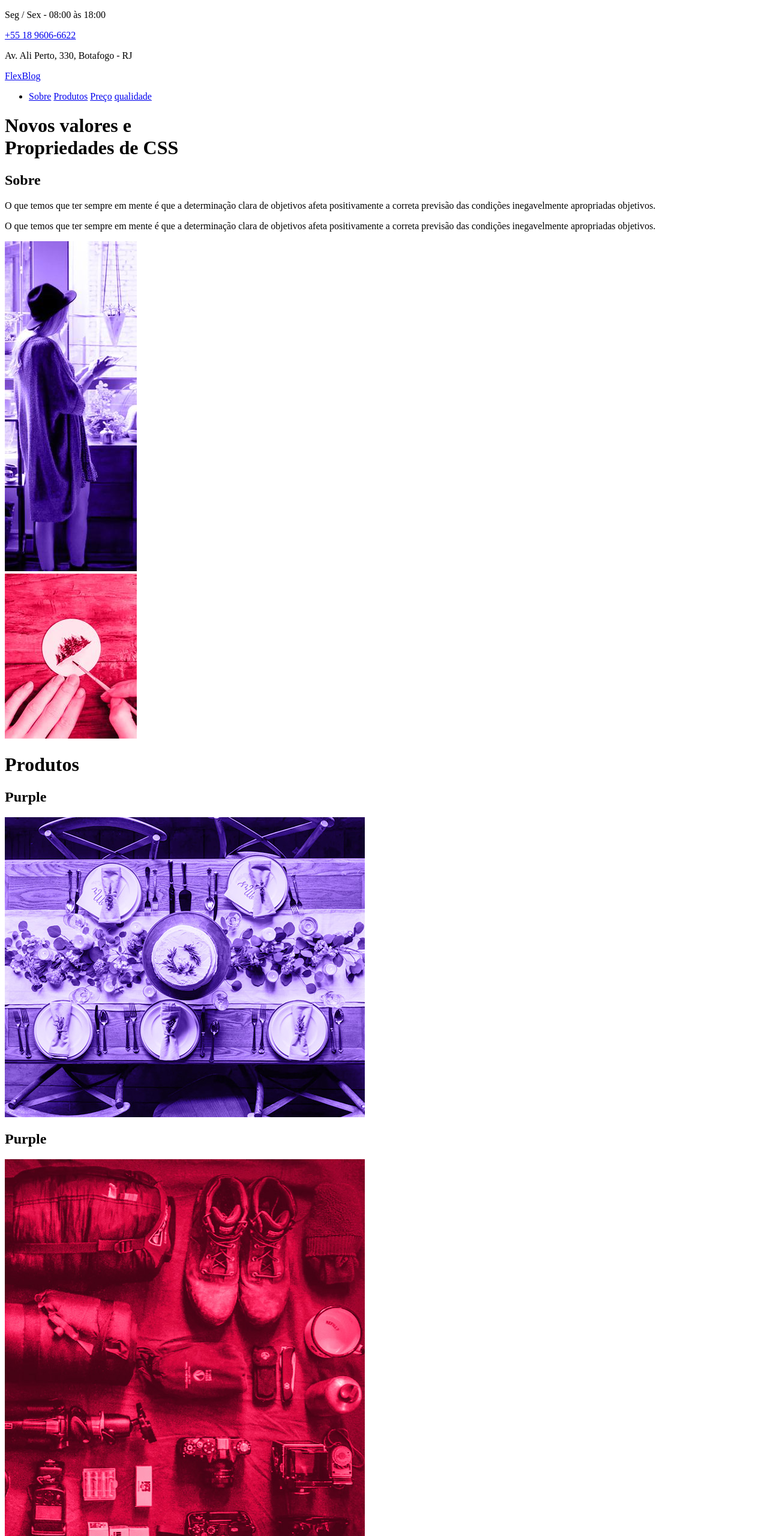
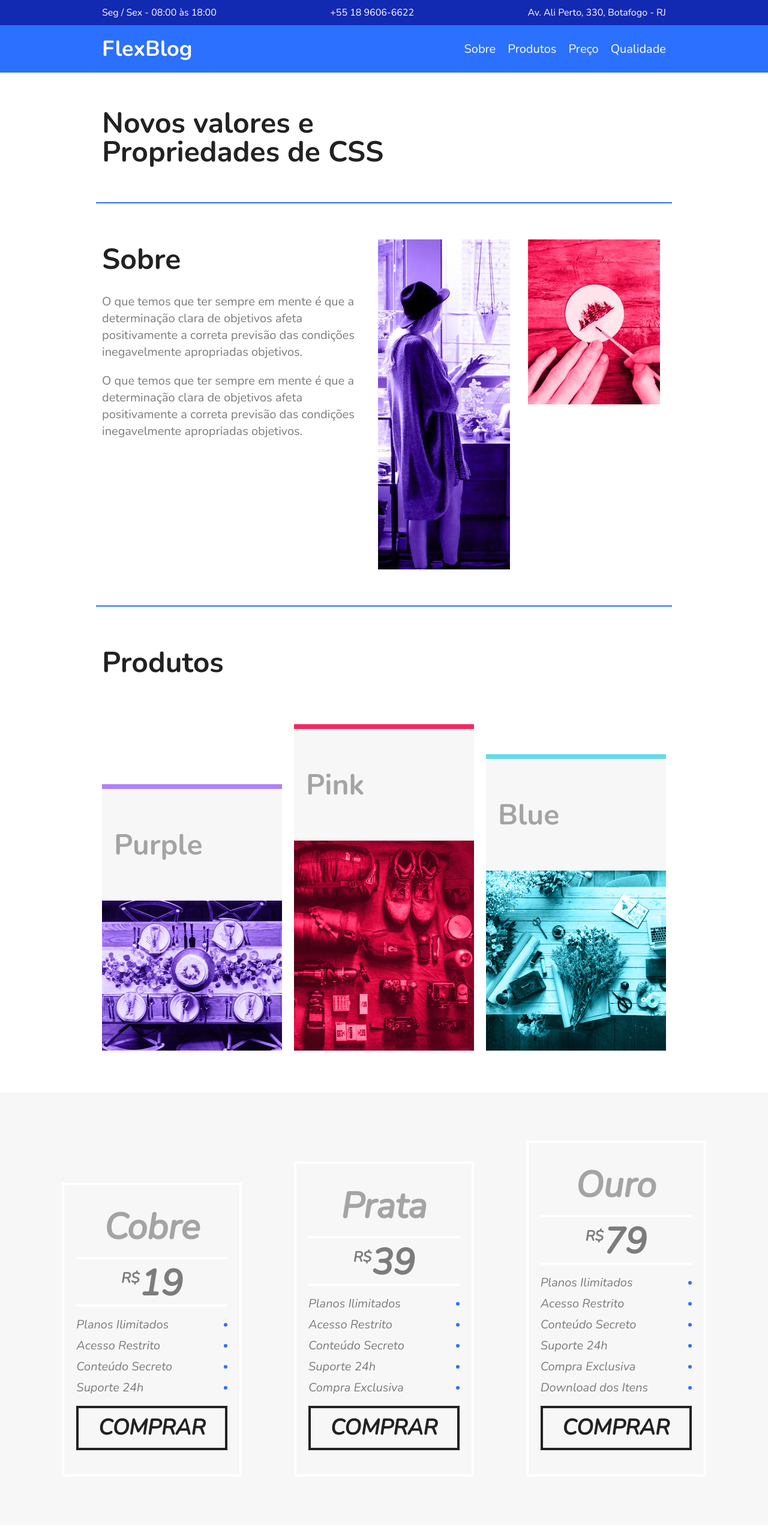
Before and after one commit to gabriellima3/flexblog, a plain HTML site: page index.html in a window 1280 px wide. Shown: the top 2560 px of the page at 60% size. Drawn offline with nearby package versions, Linux system fonts and the light colour scheme.

Commit message:
feat: estilos

```diff
--- a/css/style.css
+++ b/css/style.css
@@ -0,0 +1,406 @@
+body,
+h1,
+h2,
+p,
+ul,
+li,
+a {
+  margin: 0;
+  padding: 0;
+}
+
+body {
+  font-family: "Nunito", Helvetica, Arial, sans-serif;
+  color: #222;
+}
+
+li {
+  list-style: none;
+}
+
+a {
+  text-decoration: none;
+}
+
+img {
+  display: block;
+  max-width: 100%;
+}
+
+* {
+  box-sizing: border-box;
+}
+
+/*Supeinfo*/
+
+.superinfo-bg {
+  background: #122ab2;
+  color: white;
+}
+
+.superinfo {
+  max-width: 960px;
+  margin: 0 auto;
+  display: flex;
+  justify-content: space-between;
+  flex-wrap: wrap;
+  padding-top: 10px;
+}
+
+.superinfo p,
+.superinfo a {
+  margin: 0 10px 10px 10px;
+}
+
+.superinfo a {
+  color: white;
+}
+
+/*Menu*/
+.menu-bg {
+  background: #2c70ff;
+}
+
+.menu {
+  max-width: 960px;
+  margin: 0 auto;
+  padding: 15px 0;
+  display: flex;
+  flex-wrap: wrap;
+  justify-content: space-between;
+  align-items: center;
+}
+
+.menu a {
+  color: white;
+}
+
+.menu-logo a {
+  font-size: 2.25em;
+  font-weight: bold;
+  margin: 0 10px;
+}
+
+.menu-nav ul {
+  display: flex;
+  flex-wrap: wrap;
+}
+
+.menu-nav a {
+  font-size: 1.25em;
+  display: block;
+  padding: 10px;
+}
+
+.menu-nav a:hover {
+  color: #122ab2;
+}
+
+/*Introdução*/
+
+.introducao {
+  font-size: 3em;
+  line-height: 1;
+  max-width: 960px;
+  margin: 0 auto;
+  padding: 60px 10px;
+}
+
+/*Sobre*/
+
+.sobre {
+  border-top: 2px solid #2c70ff;
+  border-bottom: 2px solid #2c70ff;
+  max-width: 960px;
+  margin: 0 auto;
+  padding: 60px 0;
+  display: flex;
+  flex-wrap: wrap;
+}
+
+.sobre-info {
+  flex: 2 1 300px;
+  margin: 0 10px;
+}
+
+.sobre-info h1 {
+  font-size: 3em;
+  margin-bottom: 0.5em;
+}
+
+.sobre-info p {
+  font-size: 1.25em;
+  line-height: 1.4;
+  margin-bottom: 1em;
+  color: #7c7c7c;
+}
+
+.sobre-img {
+  flex: 1 1 160px;
+  margin: 0 10px;
+}
+
+/*Produtos */
+.produtos {
+  max-width: 960px;
+  margin: 60px auto;
+}
+
+.produtos h1 {
+  font-size: 3em;
+  margin: 0 10px 60px 10px;
+}
+
+.produtos-container {
+  display: flex;
+  flex-wrap: wrap;
+  align-items: flex-end;
+}
+
+.produtos-item {
+  flex: 1 1 175px;
+  margin: 10px;
+}
+
+.produtos-item h2 {
+  font-size: 3em;
+  color: #a4a4a4;
+  background: #f7f7f7;
+  padding: 60px 20px;
+}
+
+.purple {
+  border-top: 8px solid #ae81ff;
+}
+
+.pink {
+  border-top: 8px solid #f9265e;
+}
+
+.blue {
+  border-top: 8px solid #66d9eb;
+}
+
+/*Preço*/
+
+.preco {
+  background: #f7f7f7;
+  padding: 60px;
+  display: flex;
+  flex-wrap: wrap;
+  align-items: flex-end;
+}
+
+.preco-item {
+  flex: 1 1 260px;
+  border: 4px solid white;
+  padding: 20px;
+  margin: 10px;
+}
+
+.preco-item h2 {
+  font-size: 3em;
+  color: #a4a4a4;
+  text-align: center;
+  margin-top: 20px;
+}
+
+.preco-item span {
+  max-width: 300px;
+  margin: 20px auto;
+  display: block;
+  font-size: 3em;
+  text-align: center;
+  font-weight: bold;
+  padding: 10px 0 5px 0;
+  border-top: 4px solid white;
+  border-bottom: 4px solid white;
+}
+
+.preco-item sup {
+  font-size: 1.5rem;
+}
+
+.preco-item {
+  max-width: 300px;
+  margin: 20px auto;
+  font-size: 1.25em;
+  line-height: 1;
+  font-style: italic;
+  color: #7c7c7c;
+  min-height: 260px;
+}
+
+.preco-item li {
+  display: flex;
+  justify-content: space-between;
+  align-items: center;
+  margin-bottom: 15px;
+}
+
+.preco-item li::after {
+  content: "";
+  display: block;
+  width: 6px;
+  height: 6px;
+  background: #2c70ff;
+  border-radius: 50%;
+}
+
+.preco-item a {
+  max-width: 300px;
+  display: block;
+  margin: 20px auto;
+  border: 4px solid;
+  color: #222;
+  text-transform: uppercase;
+  font-weight: bold;
+  font-size: 2.25rem;
+  padding: 15px 0;
+  text-align: center;
+}
+
+@media (max-width: 768px) {
+  .preco {
+    padding-left: 10px;
+    padding-right: 10px;
+  }
+
+  .preco .preco-item:nth-child(3) {
+    order: -2;
+  }
+  .preco .preco-item:nth-child(2) {
+    order: -1;
+  }
+}
+
+/*Qualidade*/
+
+.qualidade {
+  max-width: 960px;
+  margin: 60px auto;
+  display: flex;
+  flex-wrap: wrap;
+}
+
+.qualidade-item {
+  flex: 1 1 300px;
+  margin: 20px 10px;
+}
+
+.qualidade-item h2 {
+  font-size: 2.25em;
+  color: #a4a4a4;
+  margin-bottom: 20px;
+}
+
+.qualidade-item h2::before {
+  content: "";
+  display: inline-block;
+  width: 8px;
+  height: 30px;
+  margin-right: 10px;
+  background: blue;
+}
+
+.qualidade-item:nth-of-type(3n + 1) h2::before {
+  background: #ae81ff;
+}
+
+.qualidade-item:nth-of-type(3n + 2) h2::before {
+  background: #f9265e;
+}
+
+.qualidade-item:nth-of-type(3n + 3) h2::before {
+  background: #66d9eb;
+}
+
+.qualidade-item p {
+  font-size: 1.25em;
+  line-height: 1.4;
+  color: #7c7c7c;
+}
+
+/*Newsletter*/
+
+.newsletter {
+  background: #f7f7f7;
+  padding: 60px calc((100% - 960px) / 2);
+  display: flex;
+  flex-wrap: wrap;
+}
+
+.newsletter-info {
+  flex: 1 1 200px;
+  margin: 0 10px;
+}
+
+.newsletter-info h1 {
+  font-size: 3em;
+  color: #a4a4a4;
+}
+
+.newsletter-info p {
+  font-size: 1.25em;
+  font-style: italic;
+  max-width: 230px;
+  color: #7c7c7c;
+  margin-bottom: 10px;
+}
+
+.newsletter-form {
+  flex: 2 1 260px;
+  margin: 0 10px;
+  align-self: center;
+  display: flex;
+  flex-wrap: wrap;
+}
+
+.newsletter-form input {
+  flex: 3 1 200px;
+  font-size: 1.25em;
+  color: #7c7c7c;
+  font-style: italic;
+  font-family: "Nunito", Helvetica, Arial, sans-serif;
+  border: 4px solid #2c70ff;
+  background: transparent;
+  padding: 15px 10px;
+  margin: 0px;
+  border-radius: 0px;
+}
+
+.newsletter-form button {
+  flex: 1 1 200px;
+  font-family: "Nunito", Helvetica, Arial, sans-serif;
+  font-size: 2.25em;
+  font-weight: bold;
+  text-transform: uppercase;
+  background: #2c70ff;
+  color: white;
+  margin: 0;
+  cursor: pointer;
+  border: 0;
+  padding: 15px 10px;
+}
+
+@media (max-width: 600px) {
+  .newsletter-form button {
+    font-size: 1.5em;
+  }
+}
+
+/*Footer*/
+
+.footer {
+  display: flex;
+  align-items: center;
+  height: 200px;
+  background: #2c70ff;
+}
+
+.footer p {
+  flex: 1;
+  text-align: center;
+  font-size: 2.25em;
+  color: #122ab2;
+}
--- a/index.html
+++ b/index.html
@@ -12,7 +12,7 @@
       href="https://fonts.googleapis.com/css2?family=Nunito:ital,wght@0,400;0,700;1,400&family=Open+Sans:ital,wght@0,300;0,400;0,700;1,300;1,400;1,700&family=Roboto+Condensed:wght@700&family=Roboto:ital,wght@0,100;0,300;0,400;1,100;1,300&display=swap"
       rel="stylesheet"
     />
-    <link rel="stylesheet" type="text/css" href="css/style.css" />
+    <link rel="stylesheet" href="css/style.css" />
     <title>Flex00Blog</title>
   </head>
   <body>
@@ -29,14 +29,12 @@
         <div class="menu-logo">
           <a href="#">FlexBlog</a>
         </div>
-        <nav>
+        <nav class="menu-nav">
           <ul>
-            <li>
-              <a href="#sobre">Sobre</a>
-              <a href="#produtos">Produtos</a>
-              <a href="#preco">Preço</a>
-              <a href="#qualidade">qualidade</a>
-            </li>
+            <li><a href="#sobre">Sobre</a></li>
+            <li><a href="#produtos">Produtos</a></li>
+            <li><a href="#preco">Preço</a></li>
+            <li><a href="#qualidade">Qualidade</a></li>
           </ul>
         </nav>
       </div>
@@ -66,7 +64,7 @@
       </div>
     </section>
 
-    <sectionv class="produtos" id="produtos">
+    <section class="produtos" id="produtos">
       <h1>Produtos</h1>
       <div class="produtos-container">
         <div class="produtos-item purple">
@@ -74,15 +72,15 @@
           <img src="img/produtos1.jpg" alt="Produtos 1" />
         </div>
         <div class="produtos-item pink">
-          <h2>Purple</h2>
+          <h2>Pink</h2>
           <img src="img/produtos2.jpg" alt="Produtos 2" />
         </div>
         <div class="produtos-item blue">
-          <h2>Purple</h2>
+          <h2>Blue</h2>
           <img src="img/produtos3.jpg" alt="Produtos 3" />
         </div>
       </div>
-    </sectionv>
+    </section>
 
     <section class="preco" id="preco">
       <div class="preco-item">
@@ -182,7 +180,7 @@
         <p>assine e fique por dentro das novidades</p>
       </div>
 
-      <form>
+      <form class="newsletter-form">
         <input type="text" placeholder="Seu e-mail" />
         <button type="submit">Assinar</button>
       </form>
```
